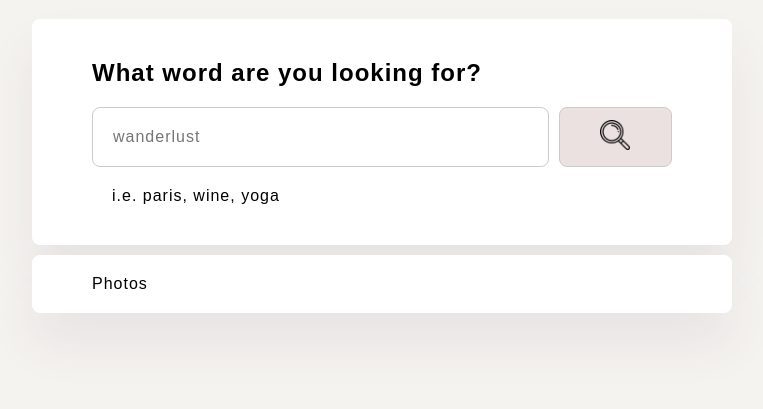
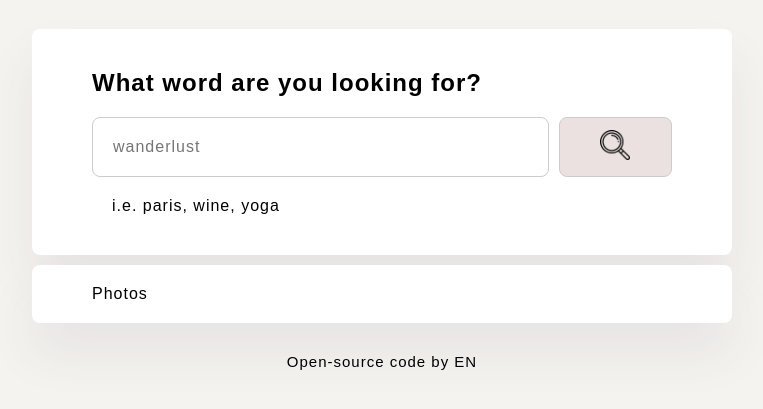
Before and after one commit to Ewelina-EN/dictionary-app, a plain HTML site: page index.html in a window 1280 px wide. Shown: the part 119-528 px from the top of the page, without its empty margins (258-1021 px from the left). Drawn offline with Linux system fonts and the light colour scheme; a web font is replaced by a local one.

Commit message:
footer added

```diff
--- a/index.html
+++ b/index.html
@@ -34,11 +34,17 @@
         <section class="js-meaning-container hidden"></section>
         <section class="photos">Photos</section>
       </div>
+      <footer class="app_footer">
+        <a
+          href="https://ewelina-en.github.io/dictionary-app/"
+          target="_blank"
+          rel="noreferrer"
+          class="footer_link"
+        >
+          Open-source code&nbsp;
+        </a>
+        by EN
+      </footer>
     </main>
-    <!-- <form id="dictionary">
-      <input type="text" name="search" />
-      <input type="submit" value="Szukaj" />
-    </form>
-    <section id="results"></section> -->
   </body>
 </html>
--- a/style.css
+++ b/style.css
@@ -15,6 +15,8 @@ body {
 }
 
 .container {
+  display: flex;
+  flex-direction: column;
   max-width: 800px;
   margin: 0px auto;
   padding: 50px;
@@ -64,6 +66,7 @@ section {
 .examples {
   margin: 20px 20px;
 }
+
 .js-phonetics-container {
   display: flex;
   justify-content: space-between;
@@ -105,7 +108,7 @@ section {
 
 .hidden {
   display: none;
-  box-shadow: 0 0 10px #2e5a87c8;
+  /* box-shadow: 0 0 10px #2e5a87c8; */
 }
 
 .quote {
@@ -126,3 +129,23 @@ hr {
 .definition {
   font-size: 18px;
 }
+
+.app_footer {
+  display: flex;
+  justify-content: center;
+  align-items: center;
+  color: black;
+  font-size: 15px;
+}
+
+.app_footer a:hover {
+  color: #4c5e4d;
+  text-decoration: none;
+}
+
+.footer_link {
+  color: black;
+  text-align: center;
+  margin: 30px 0;
+  text-decoration: none;
+}
```
